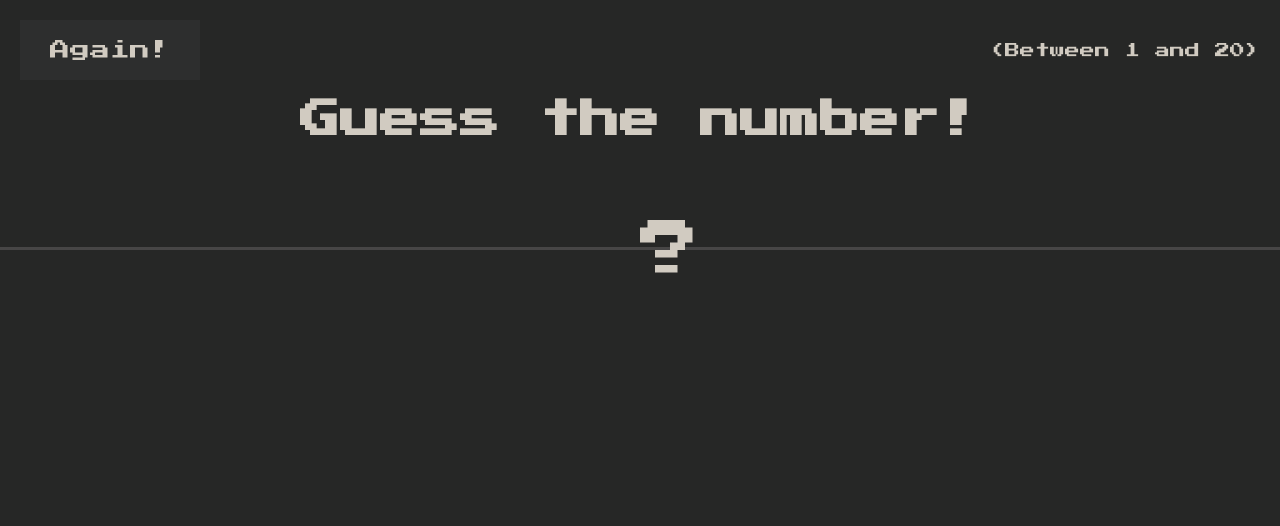
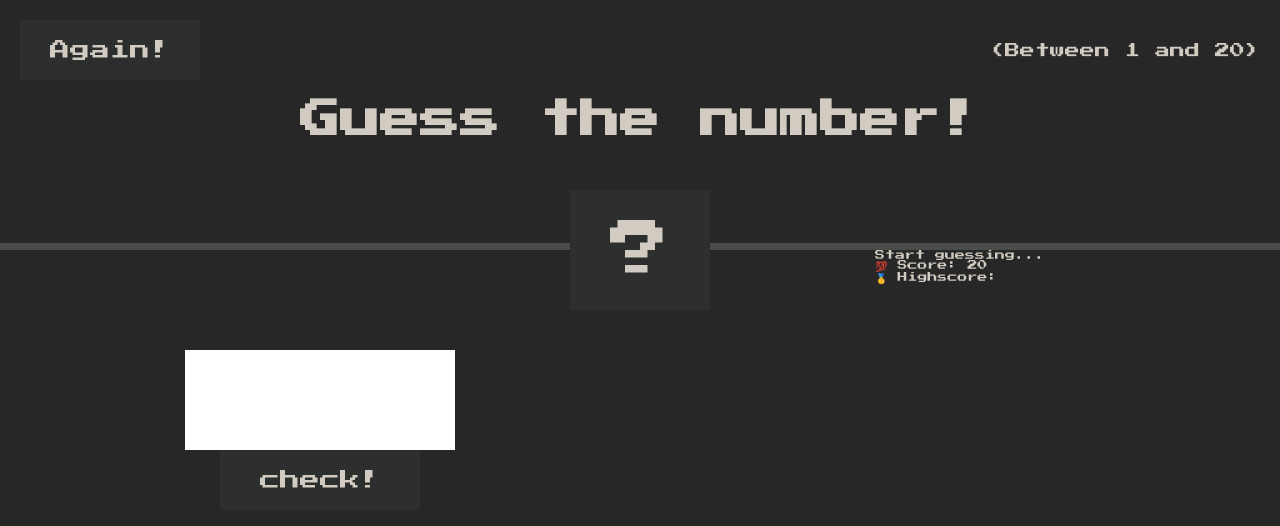
Before and after one commit to ssbrolly/Guess-the-number, a plain HTML site: page index.html in a window 1280 px wide. Drawn offline with Linux system fonts and the light colour scheme.

Commit message:
completed the header and started the main section

```diff
--- a/index.html
+++ b/index.html
@@ -19,6 +19,20 @@
 			<h1 class="title">Guess the number!</h1>
 			<div class="number">?</div>
 		</header>
+
+		<section class="main-section">
+			<div class="input-section">
+				<input type="number" class="input" />
+				<button class="btn check">check!</button>
+			</div>
+
+			<div class="score-section">
+				<p class="start-guessing">Start guessing...</p>
+				<p class="score-text">💯 Score: <span class="score">20</span></p>
+				<p class="highscore-text">🥇 Highscore: <span class="highscore"></span></p>
+			</div>
+		</section>
+
 		<script src="script.js"></script>
 	</body>
 </html>
--- a/style.css
+++ b/style.css
@@ -15,9 +15,11 @@ body {
 	background-color: rgb(38, 39, 38);
 }
 
+/* //////////////// Header ////////////////////// */
+
 .header {
 	height: 25rem;
-	border-bottom: 3px solid rgb(71, 70, 70);
+	border-bottom: 7px solid #4a4b4b !important;
 	position: relative;
 }
 
@@ -53,9 +55,40 @@ body {
 
 .number {
 	font-size: 6rem;
+	/* height: 8rem;
+	width: 8rem; */
+	padding: 3rem 4rem;
+	background-color: #2d2e2e;
+	text-align: center;
 
 	position: absolute;
 	left: 50%;
 	top: 25rem;
-	transform: translate(0, -50%);
+	transform: translate(-50%, -50%);
 }
+
+/* //////////////// Main-Section ///////////////// */
+
+.main-section {
+	display: grid;
+	grid-template-columns: repeat(2, 1fr);
+	justify-items: center;
+	height: 100vh;
+}
+
+.input-section {
+	display: flex;
+	flex-direction: column;
+	align-items: center;
+	margin-top: 10rem;
+}
+
+.input {
+	height: 10rem;
+	width: 27rem;
+	border: none;
+}
+
+.btn.check {
+	width: 20rem;
+}
```
